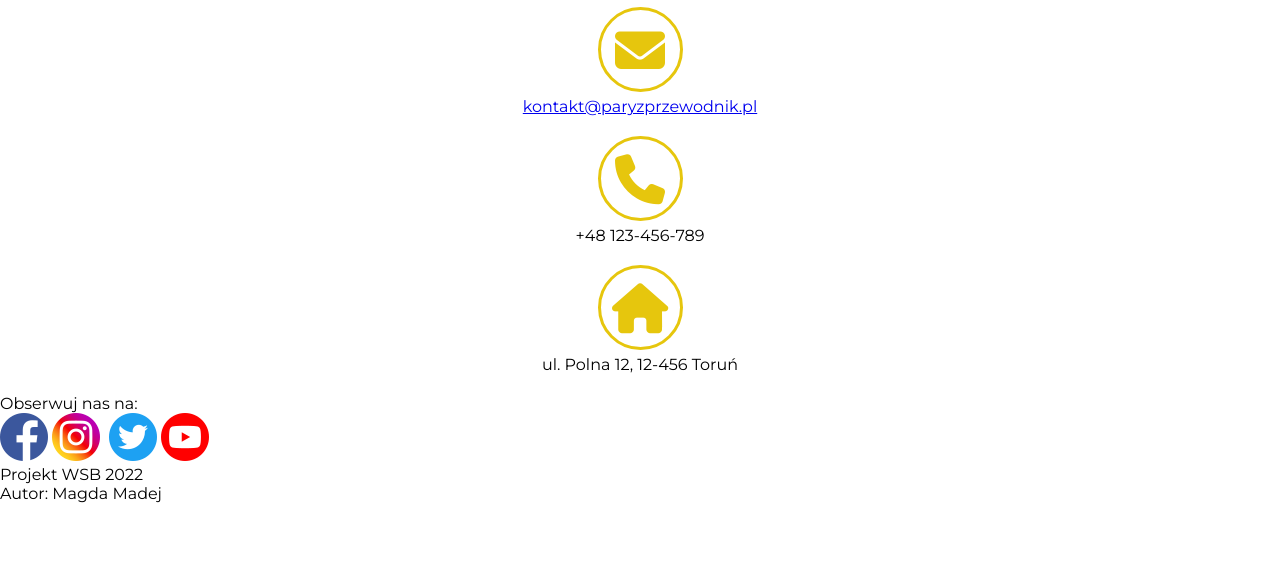
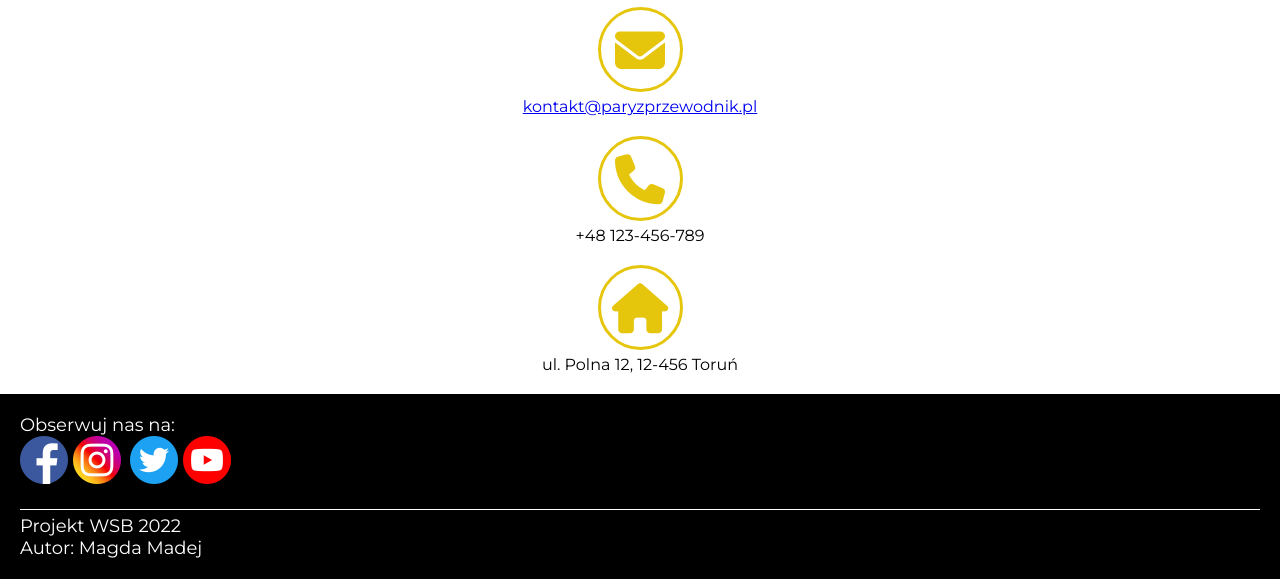
Before and after one commit to magdamadej/frontendWSB, a plain HTML site: page index.html in a window 1280 px wide. Shown: the part 1272-1851 px from the top of the page. Before the commit the page ends 1775 px from the top, so only its background shows below. Drawn offline with Linux system fonts and the light colour scheme.

Commit message:
zmien style css dla elementu footer

```diff
--- a/style.css
+++ b/style.css
@@ -96,3 +96,19 @@
     font-size: 50px;
     color: rgb(230, 198, 13);
 }
+
+footer {
+    background-color: black;
+    color: white;
+    padding: 20px;
+    font-size: 18px;
+}
+
+.footer_socialMedia {
+    margin-bottom: 20px;
+}
+
+.footer_aboutAuthor {
+    padding-top: 5px;
+    border-top: 1px solid white;
+}
```
